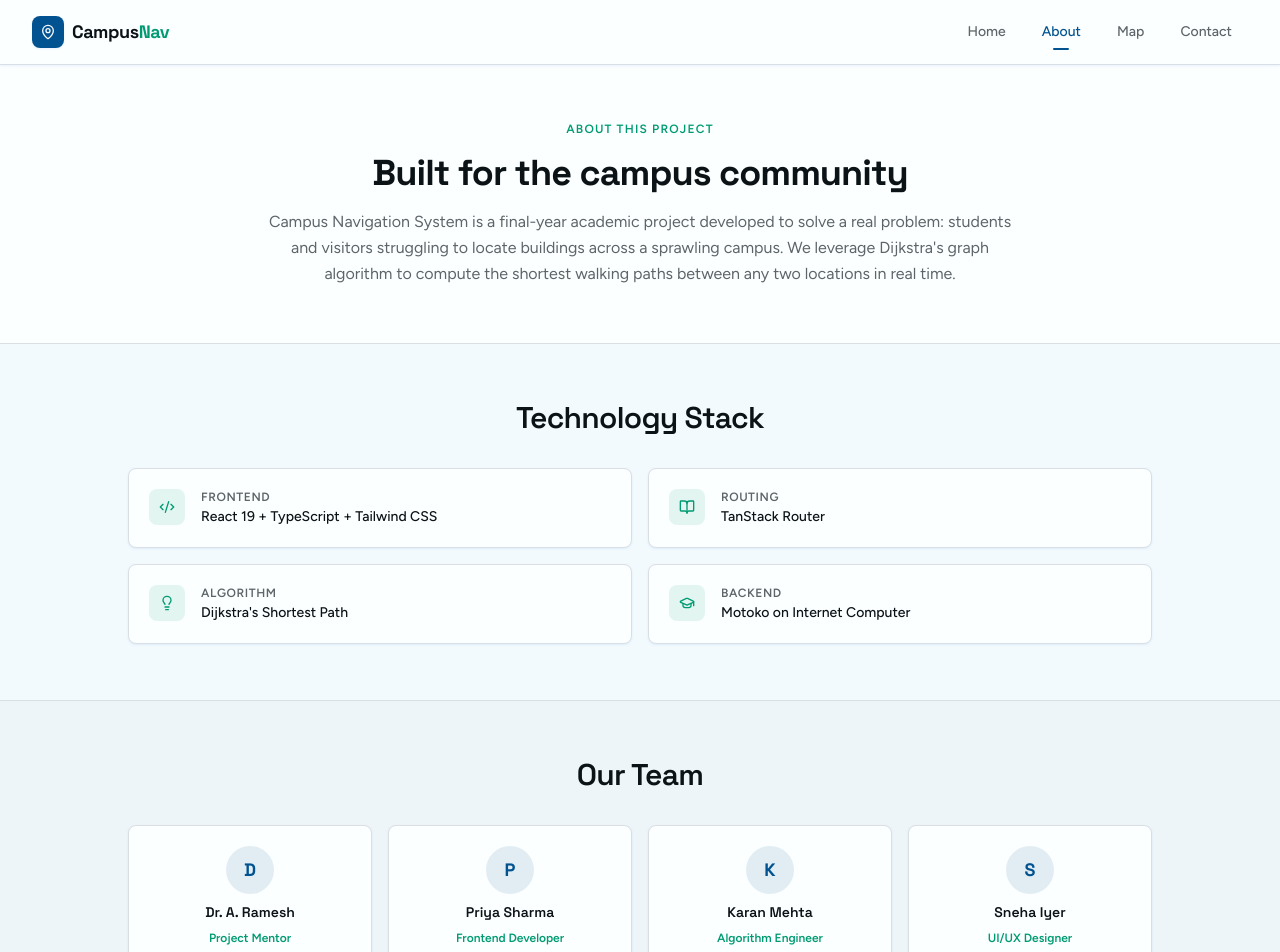
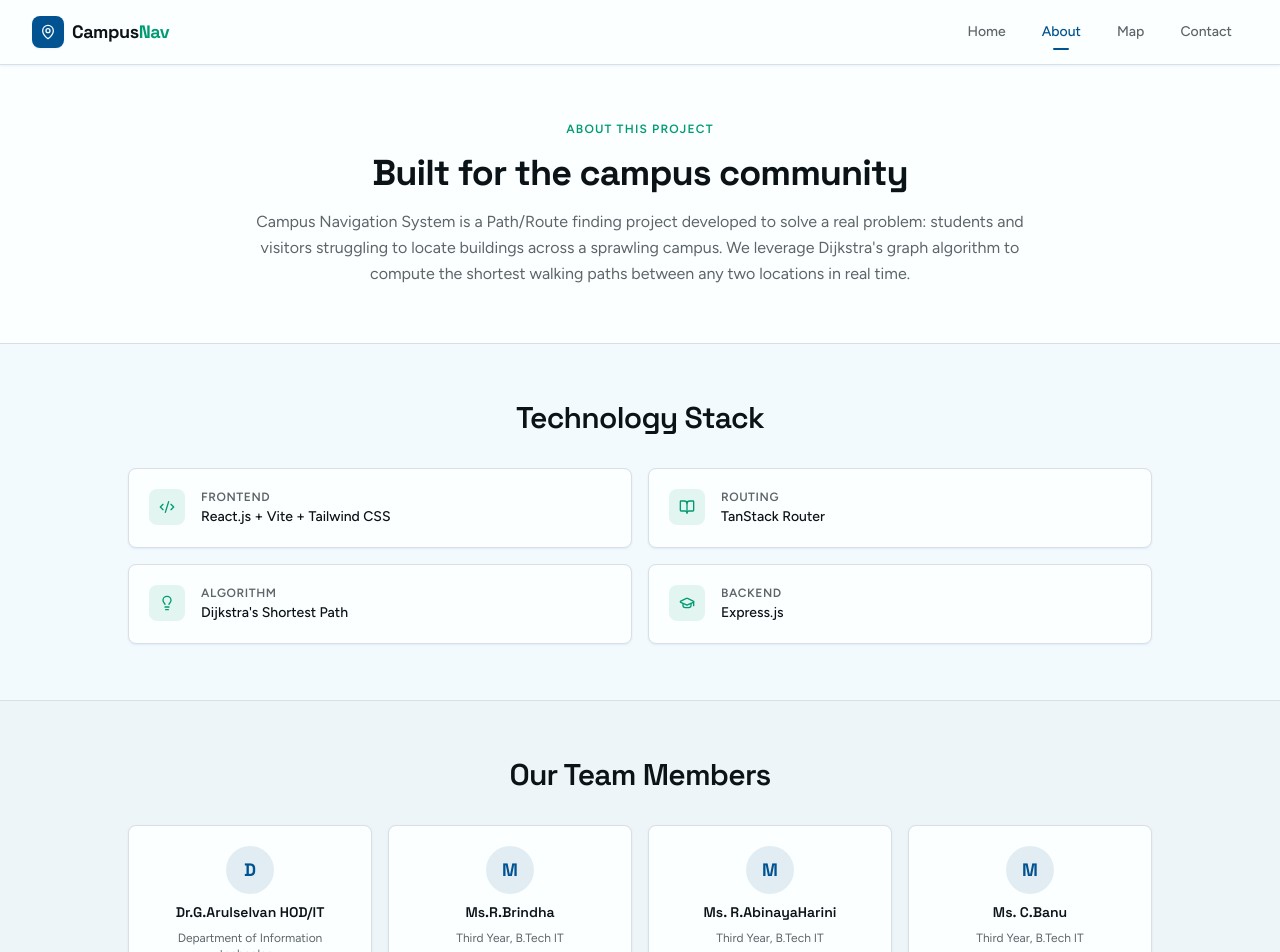
Before and after one commit to Brindha-it/campus-navigator, a React (Vite) app in the folder src/frontend/: page /about in a window 1280 px wide. Shown: the top 952 px of the page. Built offline with nearby package versions, Linux system fonts and the light colour scheme; what @caffeineai/core-infrastructure would draw is missing.

Commit message:
Update About.tsx
added need infor

```diff
--- a/src/frontend/src/pages/About.tsx
+++ b/src/frontend/src/pages/About.tsx
@@ -2,39 +2,36 @@ import { BookOpen, Code2, GraduationCap, Lightbulb } from "lucide-react";
 
 const TEAM = [
   {
-    name: "Dr. A. Ramesh",
-    role: "Project Mentor",
-    dept: "Dept. of Computer Science",
+    name: "Dr.G.Arulselvan HOD/IT",
+    dept: "Department of Information technology",
   },
   {
-    name: "Priya Sharma",
-    role: "Frontend Developer",
-    dept: "Final Year, B.Tech CSE",
+    name: "Ms.R.Brindha",
+    dept: "Third Year, B.Tech IT",
   },
   {
-    name: "Karan Mehta",
-    role: "Algorithm Engineer",
-    dept: "Final Year, B.Tech CSE",
+    name: "Ms. R.AbinayaHarini",
+    dept: "Third Year, B.Tech IT",
   },
   {
-    name: "Sneha Iyer",
-    role: "UI/UX Designer",
-    dept: "Final Year, B.Tech CSE",
+    name: "Ms. C.Banu",
+    dept: "Third Year, B.Tech IT",
   },
+
 ];
 
 const TECH = [
   {
     icon: Code2,
     label: "Frontend",
-    value: "React 19 + TypeScript + Tailwind CSS",
+    value: "React.js + Vite + Tailwind CSS",
   },
   { icon: BookOpen, label: "Routing", value: "TanStack Router" },
   { icon: Lightbulb, label: "Algorithm", value: "Dijkstra's Shortest Path" },
   {
     icon: GraduationCap,
     label: "Backend",
-    value: "Motoko on Internet Computer",
+    value: "Express.js",
   },
 ];
 
@@ -49,7 +46,7 @@ export default function About() {
             Built for the campus community
           </h1>
           <p className="text-muted-foreground leading-relaxed">
-            Campus Navigation System is a final-year academic project developed
+            Campus Navigation System is a Path/Route finding project developed
             to solve a real problem: students and visitors struggling to locate
             buildings across a sprawling campus. We leverage Dijkstra's graph
             algorithm to compute the shortest walking paths between any two
@@ -90,10 +87,10 @@ export default function About() {
       <section className="bg-muted/40 border-t border-border py-14 px-4 sm:px-6 lg:px-8">
         <div className="max-w-5xl mx-auto">
           <h2 className="text-h3 font-display text-foreground mb-8 text-center">
-            Our Team
+            Our Team Members
           </h2>
           <div className="grid grid-cols-1 sm:grid-cols-2 lg:grid-cols-4 gap-4">
-            {TEAM.map(({ name, role, dept }, i) => (
+            {TEAM.map(({ name,  dept }, i) => (
               <div
                 key={name}
                 className="surface-card p-5 text-center space-y-2"
@@ -105,8 +102,7 @@ export default function About() {
                 <p className="font-display font-semibold text-foreground text-sm">
                   {name}
                 </p>
-                <p className="text-accent text-xs font-semibold">{role}</p>
-                <p className="text-muted-foreground text-xs">{dept}</p>
+              <p className="text-muted-foreground text-xs">{dept}</p>
               </div>
             ))}
           </div>
```
